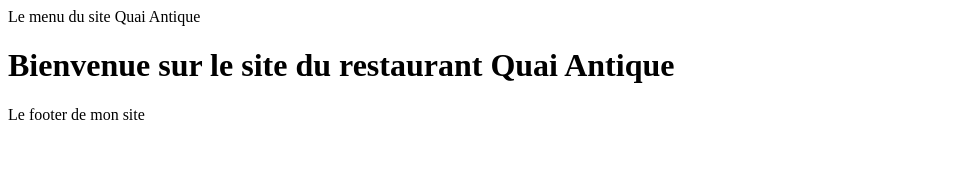
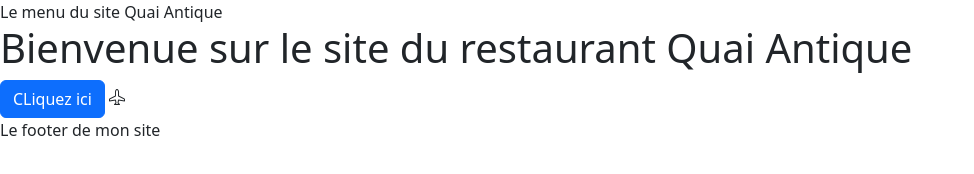
Before and after one commit to sykfeuil/QuaiAntiqueRestaurantFront, a website with bundled scripts: page index.html in a window 1280 px wide. Shown: the whole page, without its empty margins (0-974 px from the left). Built offline with nearby package versions, Linux system fonts and the light colour scheme; files whose address does not match are found by name.

Commit message:
Installation BootStrap

```diff
--- a/index.html
+++ b/index.html
@@ -3,6 +3,11 @@
 <head>
     <meta charset="UTF-8">
     <meta name="viewport" content="width=device-width, initial-scale=1.0">
+
+    <link rel="stylesheet" href="node_modules/bootstrap/dist/css/bootstrap.min.css"/>
+
+    <link rel="stylesheet" href="node_modules/bootstrap-icons/font/bootstrap-icons.css"/>
+
     <title>Document</title>
 </head>
 <body>
@@ -16,6 +21,7 @@
     <footer>Le footer de mon site</footer>
 
     <script type="module" src="Router/router.js"></script>
+    <script src="node_modules/bootstrap/dist/js/bootstrap.bundle.min.js"></script>
 
 </body>
 </html>
--- /dev/null
+++ b/package.json
@@ -0,0 +1,6 @@
+{
+  "dependencies": {
+    "bootstrap": "^5.3.3",
+    "bootstrap-icons": "^1.11.3"
+  }
+}
--- a/pages/home.html
+++ b/pages/home.html
@@ -1 +1,4 @@
 <h1>Bienvenue sur le site du restaurant Quai Antique</h1>
+
+<button class="btn btn-primary">CLiquez ici</button>
+<i class="bi bi-airplane"></i>
```
Also changed, not shown: 2 other files.
